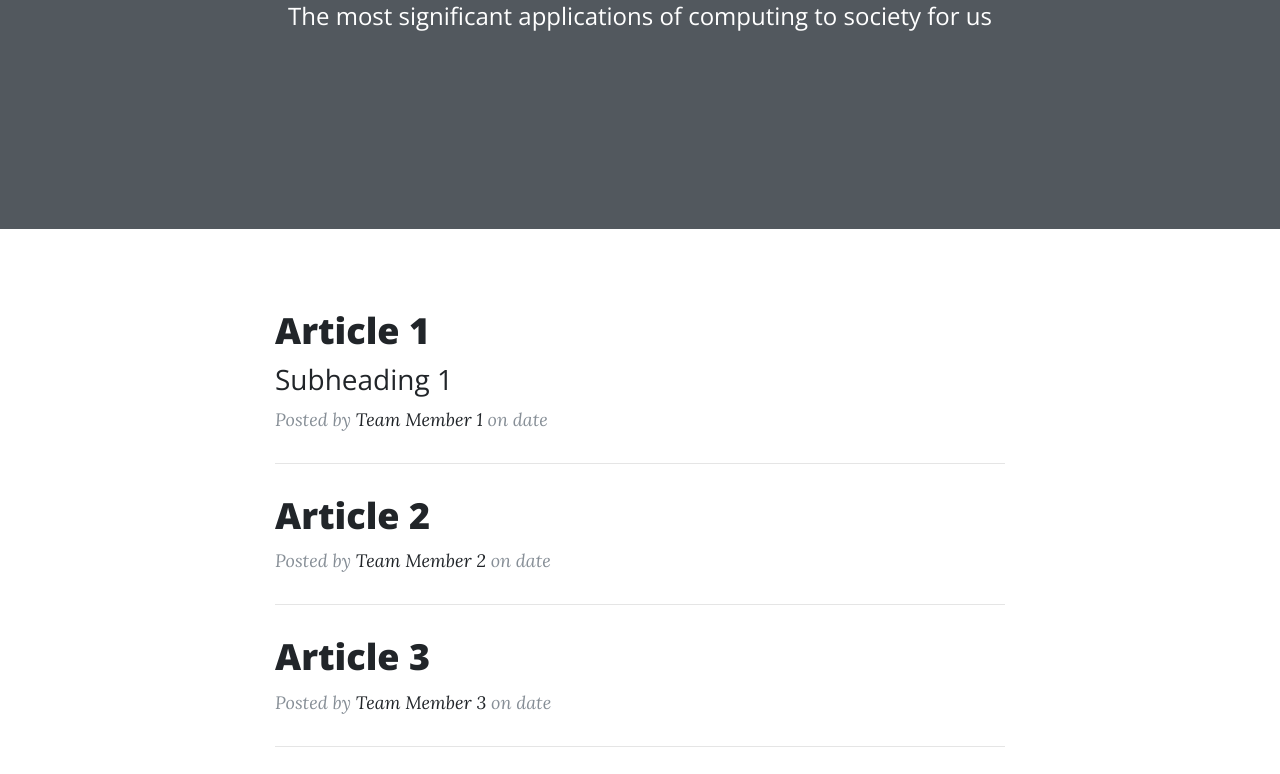
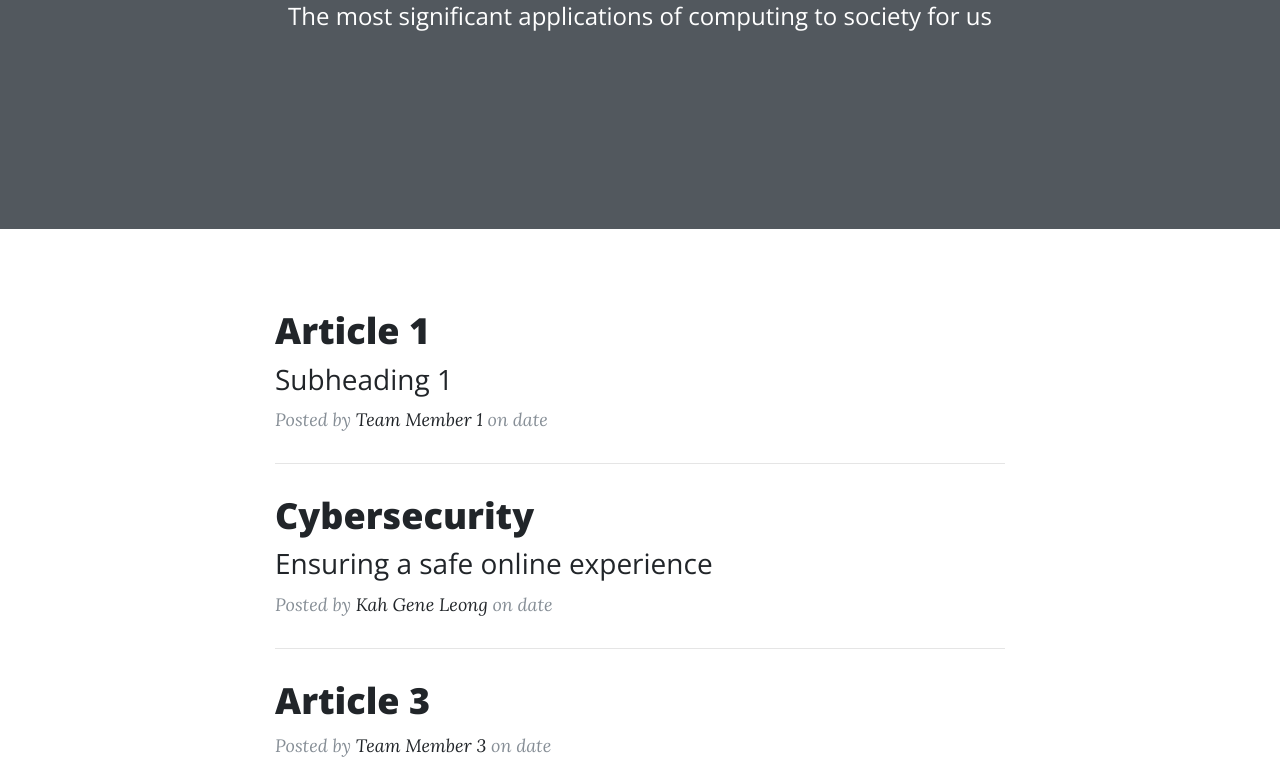
Before and after one commit to KGene1901/KGene1901.github.io, a plain HTML site: page index.html in a window 1280 px wide. Shown: the part 399-1173 px from the top of the page. Drawn offline with nearby package versions, Linux system fonts and the light colour scheme.

Commit message:
Changed website title and my article info

```diff
--- a/index.html
+++ b/index.html
@@ -8,7 +8,7 @@
   <meta name="description" content="">
   <meta name="author" content="">
 
-  <title>Clean Blog - Start Bootstrap Theme</title>
+  <title>Prog_Prac_WK5_Formative</title>
 
   <!-- Bootstrap core CSS -->
   <link href="vendor/bootstrap/css/bootstrap.min.css" rel="stylesheet">
@@ -72,11 +72,14 @@
         <div class="post-preview">
           <a href="post.html">
             <h2 class="post-title">
-              Article 2
+              Cybersecurity
             </h2>
+            <h3 class="post-subtitle">
+              Ensuring a safe online experience
+            </h3>
           </a>
           <p class="post-meta">Posted by
-            <a href="#">Team Member 2</a>
+            <a href="#">Kah Gene Leong</a>
             on date</p>
         </div>
         <hr>
```
